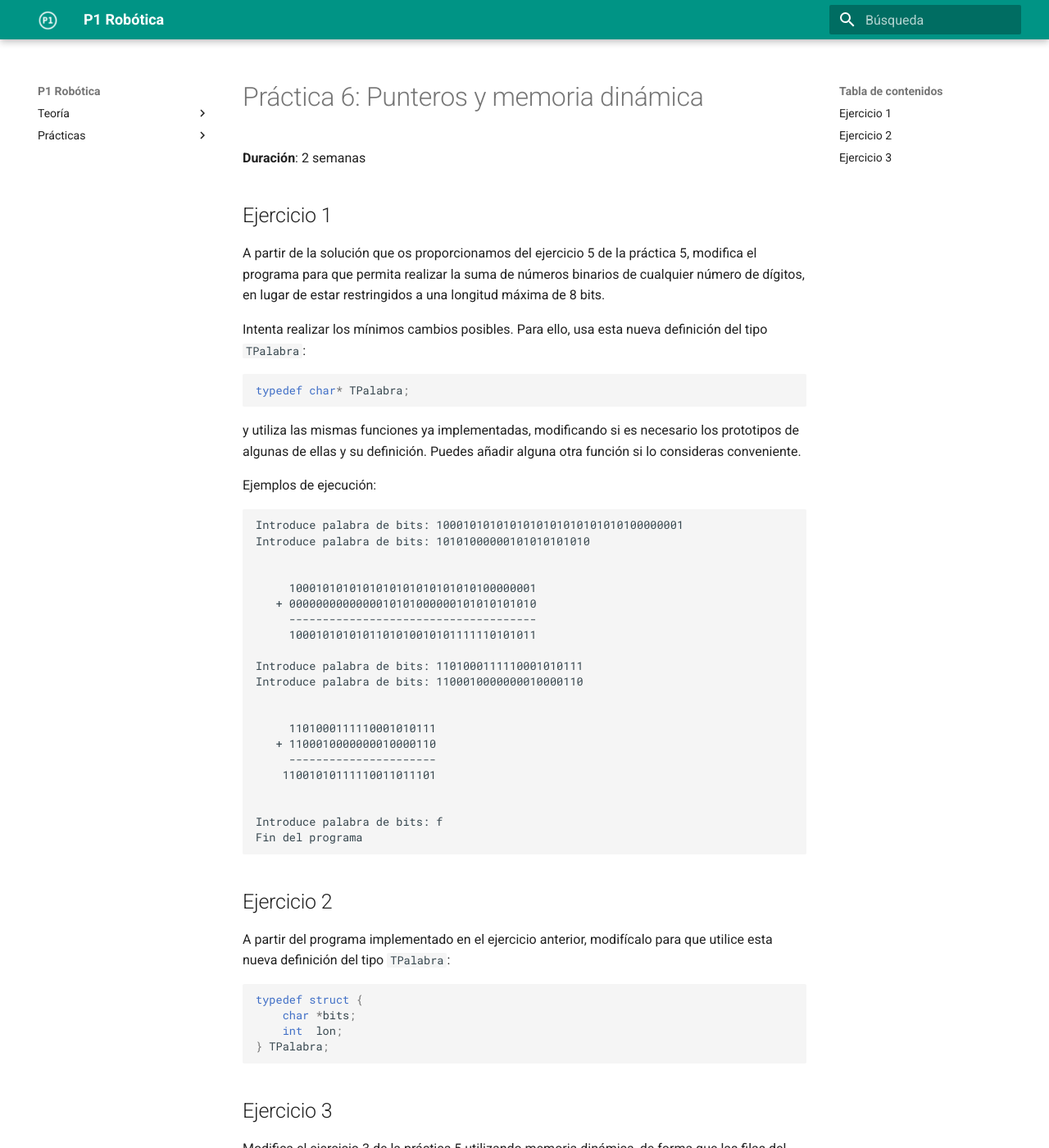
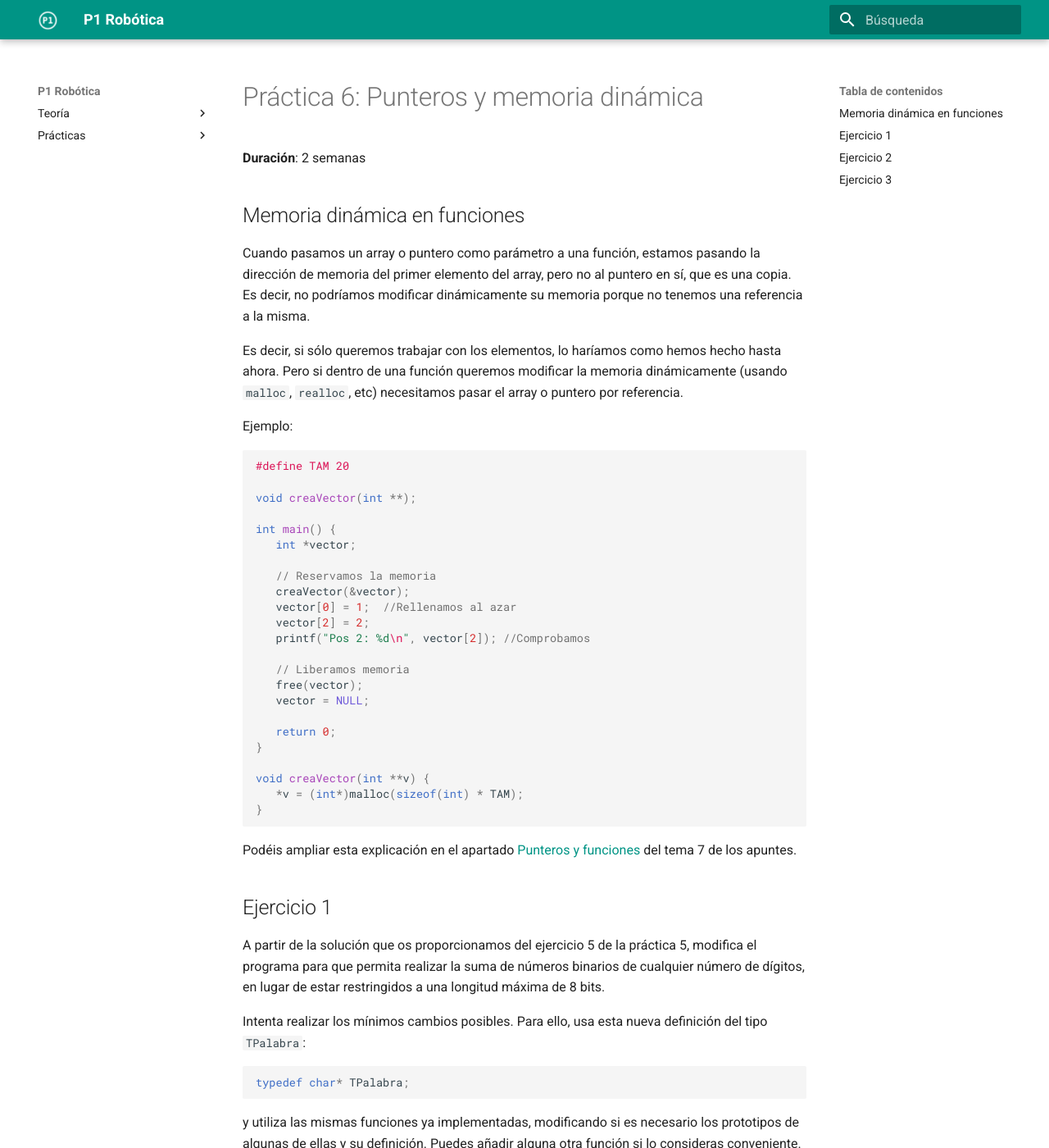
Before and after one commit to cpomares/p1-robotica, an MkDocs documentation site: the page built from docs/Practicas/practica07/practica07.md, in a window 1280 px wide and 1400 px high. Shown: the whole window at 82% size. Built offline with MkDocs 1.6.1 and Material for MkDocs 9.7.7, drawn with Linux system fonts in a browser that asks for light colours.

Commit message:
práctica 7

```diff
--- a/docs/Practicas/practica07/practica07.md
+++ b/docs/Practicas/practica07/practica07.md
@@ -1,6 +1,42 @@
 # Práctica 6: Punteros y memoria dinámica
 
 **Duración**: 2 semanas
+
+## Memoria dinámica en funciones
+
+Cuando pasamos un array o puntero como parámetro a una función, estamos pasando la dirección de memoria del primer elemento del array, pero no al puntero en sí, que es una copia. Es decir, no podríamos modificar dinámicamente su memoria porque no tenemos una referencia a la misma.
+
+Es decir, si sólo queremos trabajar con los elementos, lo haríamos como hemos hecho hasta ahora. Pero si dentro de una función queremos modificar la memoria dinámicamente (usando `malloc`, `realloc`, etc) necesitamos pasar el array o puntero por referencia.
+
+Ejemplo:
+
+~~~c
+#define TAM 20
+
+void creaVector(int **);
+
+int main() {
+   int *vector;
+
+   // Reservamos la memoria
+   creaVector(&vector);
+   vector[0] = 1;  //Rellenamos al azar
+   vector[2] = 2;
+   printf("Pos 2: %d\n", vector[2]); //Comprobamos
+
+   // Liberamos memoria
+   free(vector);
+   vector = NULL;
+
+   return 0;
+}
+
+void creaVector(int **v) {
+   *v = (int*)malloc(sizeof(int) * TAM);
+}
+~~~
+
+Podéis ampliar esta explicación en el apartado [Punteros y funciones]((https://cpomares.github.io/p1-robotica/Teoria/tema07-punteros-y-memoria-dinamica/tema07-punteros-y-memoria-dinamica.html#3-punteros-y-funciones)) del tema 7 de los apuntes.
 
 ## Ejercicio 1
 
```
